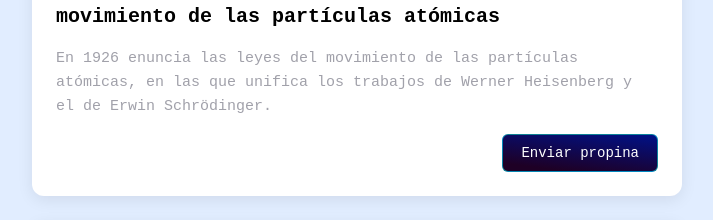
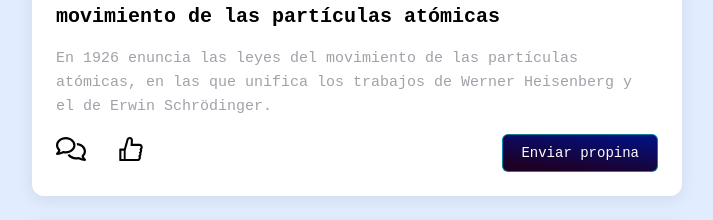
Before and after one commit to Shiicko/Blog, a React (Vite) app: page / in a window 1280 px wide. Shown: the part 1240-1460 px from the top of the page, without its empty margins (283-996 px from the left). Built offline with nearby package versions, Linux system fonts and the light colour scheme.

Commit message:
comments & likes

```diff
--- /dev/null
+++ b/src/components/Input/Comment.jsx
@@ -0,0 +1,19 @@
+// import * as s from "./CommentStyles";
+import { FaRegComments } from "react-icons/fa6";
+import { AiOutlineLike } from "react-icons/ai";
+
+export const Comment = () => {
+  return (
+    <div
+      style={{
+        display: "flex",
+        cursor: "pointer",
+      }}
+    >
+      <div style={{ display: "flex", gap: "30px" }}>
+        <FaRegComments size={30} />
+        <AiOutlineLike size={30} />
+      </div>
+    </div>
+  );
+};
--- a/src/pages/Posts/PostStyles.js
+++ b/src/pages/Posts/PostStyles.js
@@ -79,7 +79,7 @@ export const content = styled.div`
 
 export const footer = styled.div`
   display: flex;
-  justify-content: flex-end;
+  justify-content: space-between;
 `;
 
 export const tipButton = styled.button`
--- a/src/pages/Posts/Posts.jsx
+++ b/src/pages/Posts/Posts.jsx
@@ -1,4 +1,5 @@
 /* eslint-disable no-unused-vars */
+import { Comment } from "../../components/Input/Comment";
 import * as s from "./PostStyles";
 
 export const Posts = ({ posts }) => {
@@ -18,6 +19,7 @@ export const Posts = ({ posts }) => {
           <p>{post.contenido}</p>
         </s.content>
         <s.footer>
+          <Comment />
           <s.tipButton>Enviar propina</s.tipButton>
         </s.footer>
       </s.card>
```
Also changed, not shown: src/components/Input/CommentStyles.js (added).
